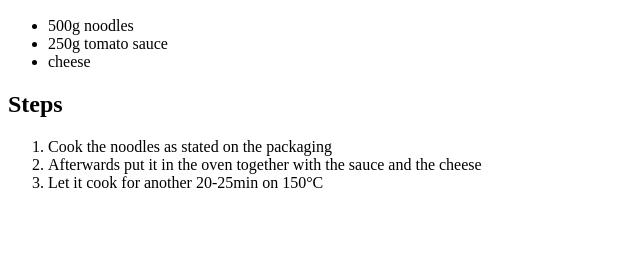
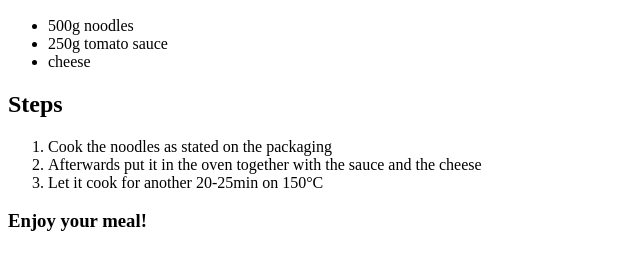
Before and after one commit to vectura69/odin-recipes, a plain HTML site: page recipes/lasagna.html in a window 1280 px wide. Shown: the part 385-654 px from the top of the page, without its empty margins (0-640 px from the left). Drawn offline with Linux system fonts and the light colour scheme.

Commit message:
Add a h3 to lasagna.html and recipes.html
h3 was added to give it a better feel overall and round it up

```diff
--- a/recipes/lasagna.html
+++ b/recipes/lasagna.html
@@ -23,5 +23,6 @@
       </li>
       <li>Let it cook for another 20-25min on 150°C</li>
     </ol>
+    <h3>Enjoy your meal!</h3>
   </body>
 </html>
```
Also changed, not shown: recipes/pizza.html (+1 -0 lines).
